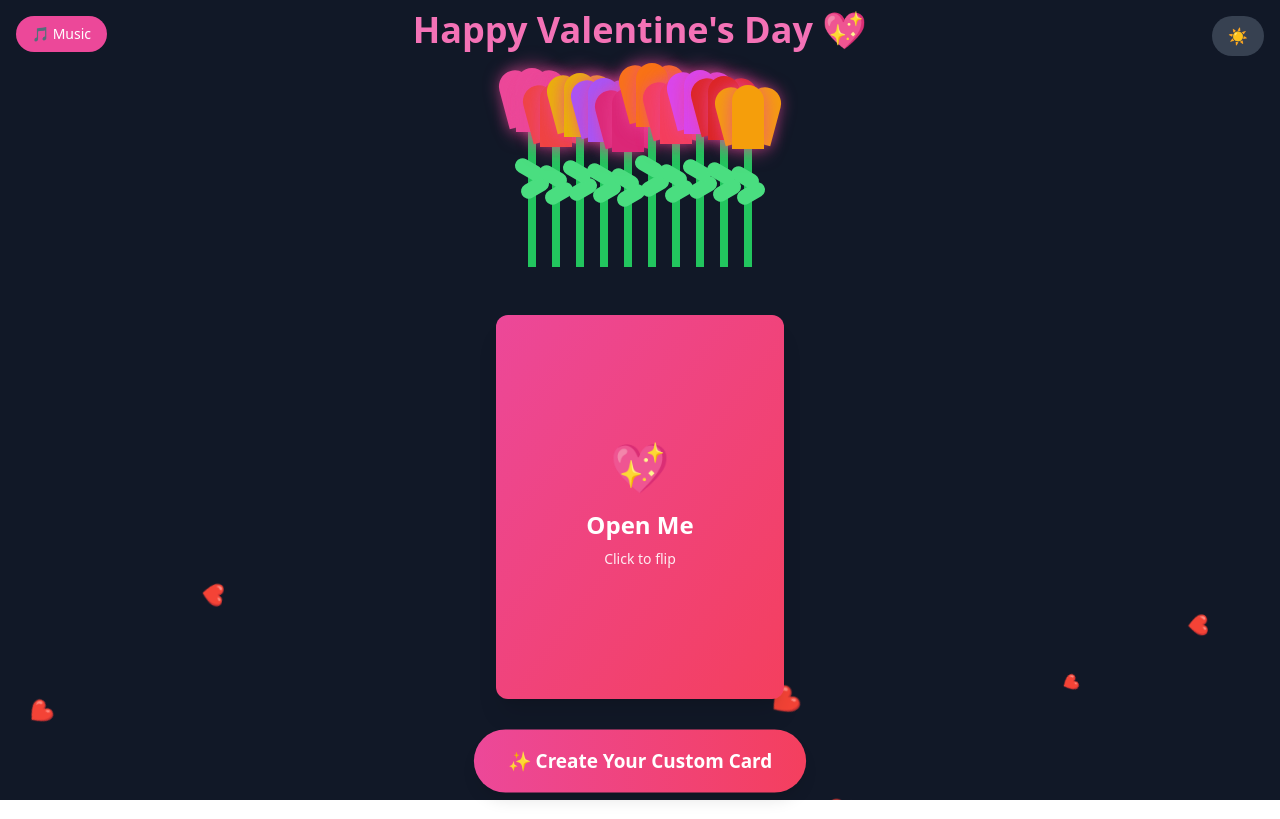
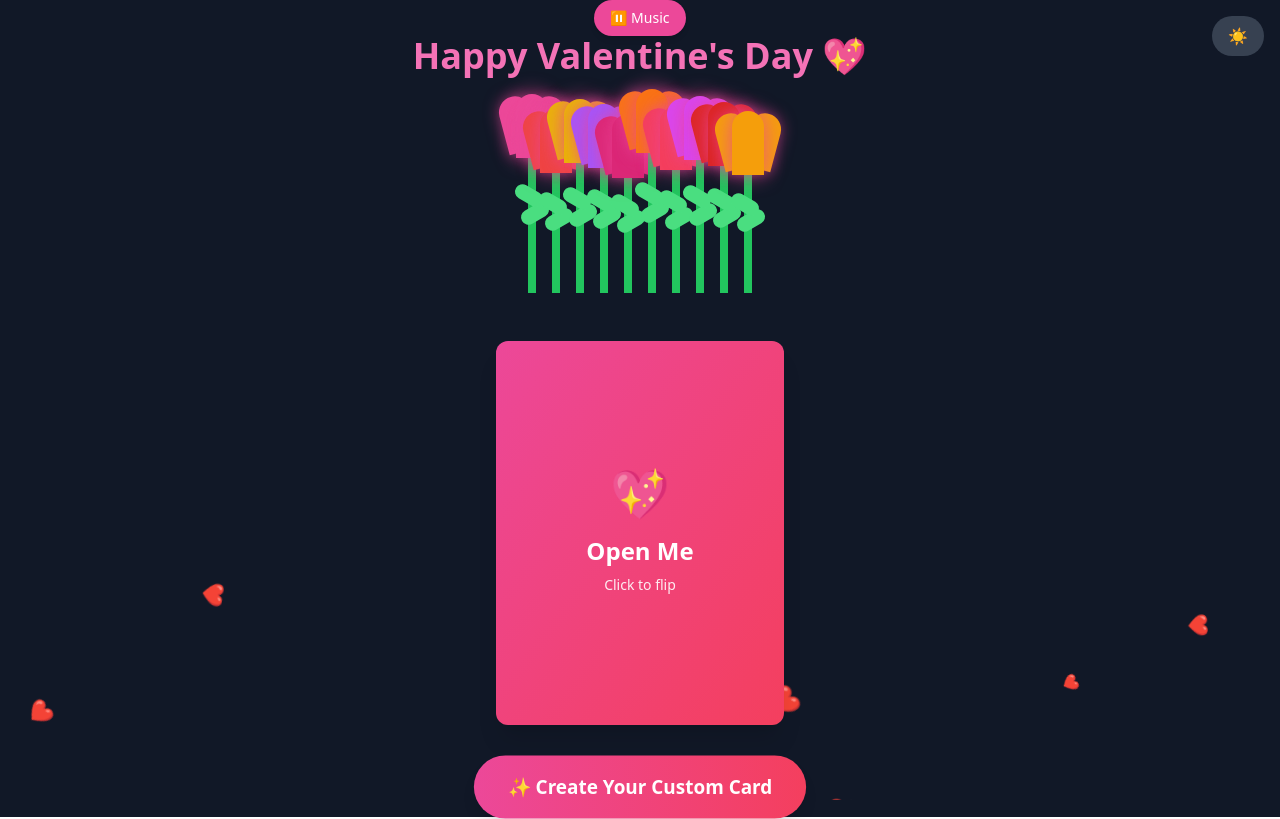
Before and after one commit to aiannyyyy/valentines-app, a React (Vite) app: page / in a window 1280 px wide. Built offline with nearby package versions, Linux system fonts and the light colour scheme.

Commit message:
chaning the position of the music button

```diff
--- a/src/components/MusicToggle.tsx
+++ b/src/components/MusicToggle.tsx
@@ -1,8 +1,25 @@
-import { useRef, useState } from "react";
+import { useEffect, useRef, useState } from "react";
 
 export default function MusicToggle() {
   const audioRef = useRef<HTMLAudioElement | null>(null);
-  const [playing, setPlaying] = useState<boolean>(false);
+  const [playing, setPlaying] = useState(false);
+
+  // Auto play on mount (muted first for browser policy)
+  useEffect(() => {
+    const audio = audioRef.current;
+    if (!audio) return;
+
+    audio.volume = 0.5; // optional
+    audio
+      .play()
+      .then(() => {
+        setPlaying(true);
+      })
+      .catch(() => {
+        // Autoplay blocked (normal on some browsers)
+        setPlaying(false);
+      });
+  }, []);
 
   const toggleMusic = () => {
     const audio = audioRef.current;
@@ -22,7 +39,9 @@ export default function MusicToggle() {
       <audio ref={audioRef} loop src="/love.mp3" />
       <button
         onClick={toggleMusic}
-        className="absolute top-4 left-4 px-4 py-2 rounded-full bg-pink-500 text-white text-sm"
+        className="px-4 py-2 rounded-full
+                   bg-pink-500 text-white text-sm
+                   shadow-md hover:scale-105 transition"
       >
         {playing ? "⏸ Music" : "🎵 Music"}
       </button>
```
